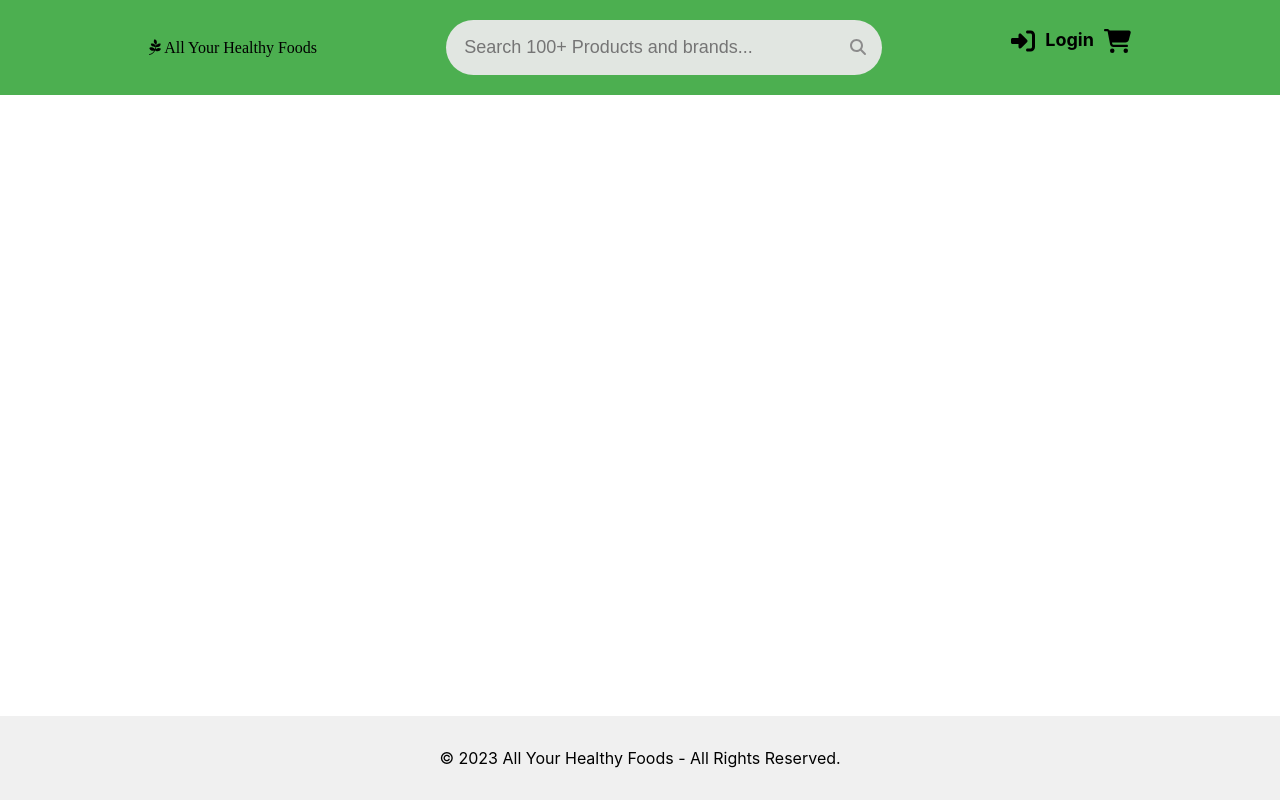
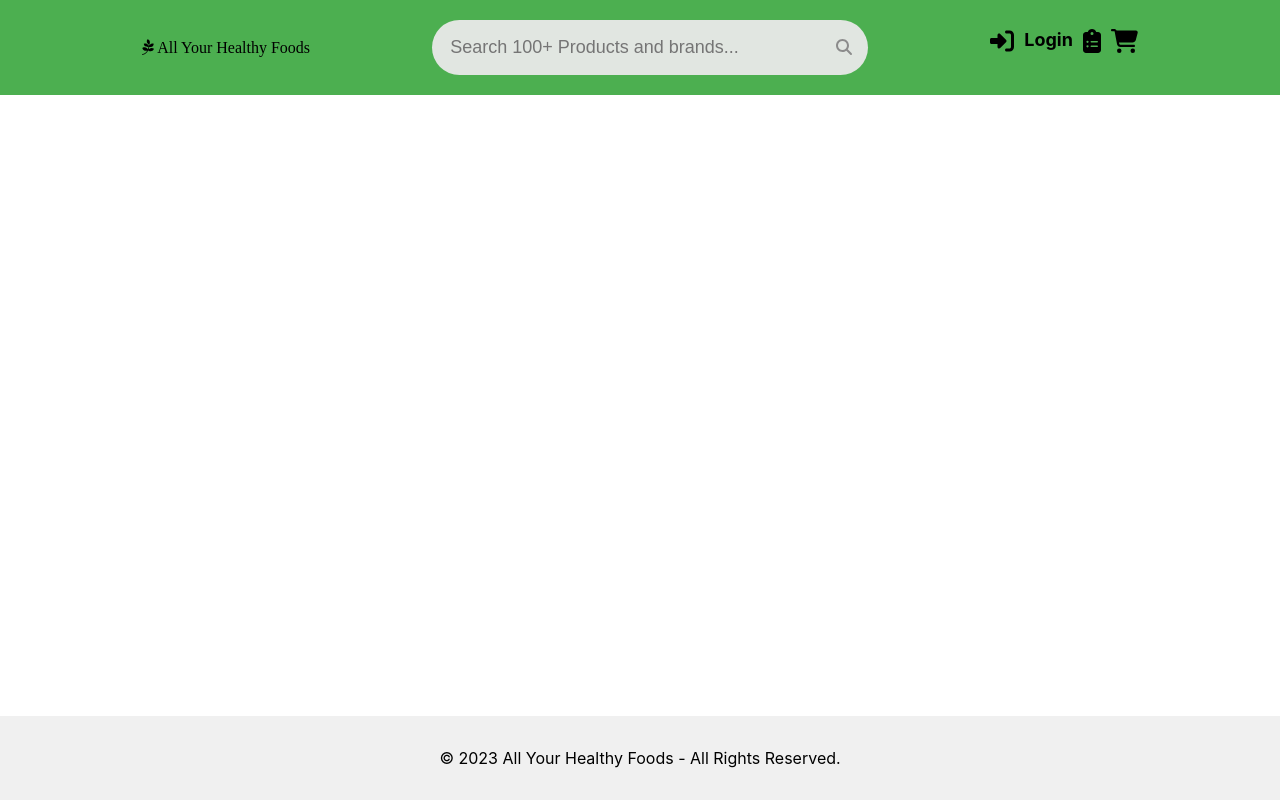
Before and after one commit to AlexKyriacou/AYHF_Software_Architecture_And_Design, a React (Create React App) app in the folder WebUI/all-your-healthy-foods/: page /cart in a window 1280 px wide. Built offline with nearby package versions, Linux system fonts and the light colour scheme; a web font is replaced by a local one.

Commit message:
Add shopping list to navbar

```diff
--- a/WebUI/all-your-healthy-foods/src/components/navbar/Navbar.css
+++ b/WebUI/all-your-healthy-foods/src/components/navbar/Navbar.css
@@ -14,7 +14,7 @@
     align-items: center;
 }
 
-.shopping-cart, .login-icon {
+.shopping-cart, .login-icon, .shopping-list {
     font-size: x-large;
     color: var(--text-color);
     margin-bottom: 10px;
--- a/WebUI/all-your-healthy-foods/src/components/navbar/Navbar.js
+++ b/WebUI/all-your-healthy-foods/src/components/navbar/Navbar.js
@@ -3,8 +3,7 @@ import { Link } from 'react-router-dom';
 import Search from '../search/Search'
 import { FontAwesomeIcon } from "@fortawesome/react-fontawesome";
 import { faPagelines } from "@fortawesome/free-brands-svg-icons";
-import { faShoppingCart } from '@fortawesome/free-solid-svg-icons';
-import { faSignInAlt } from '@fortawesome/free-solid-svg-icons';
+import { faShoppingCart, faClipboardList, faSignInAlt } from '@fortawesome/free-solid-svg-icons';
 import './Navbar.css';
 
 function Navbar() {
@@ -21,6 +20,10 @@ function Navbar() {
                     <span className="input-space"></span>Login
                 </Link>
                 <span className="input-space"></span>
+                <Link className='shopping-list-link' to="/list">
+                    <FontAwesomeIcon className='shopping-list' icon={faClipboardList} />
+                </Link>
+                <span className="input-space"></span>
                 <Link className='shopping-cart-link' to="/cart">
                     <FontAwesomeIcon className='shopping-cart' icon={faShoppingCart} />
                 </Link>
```
